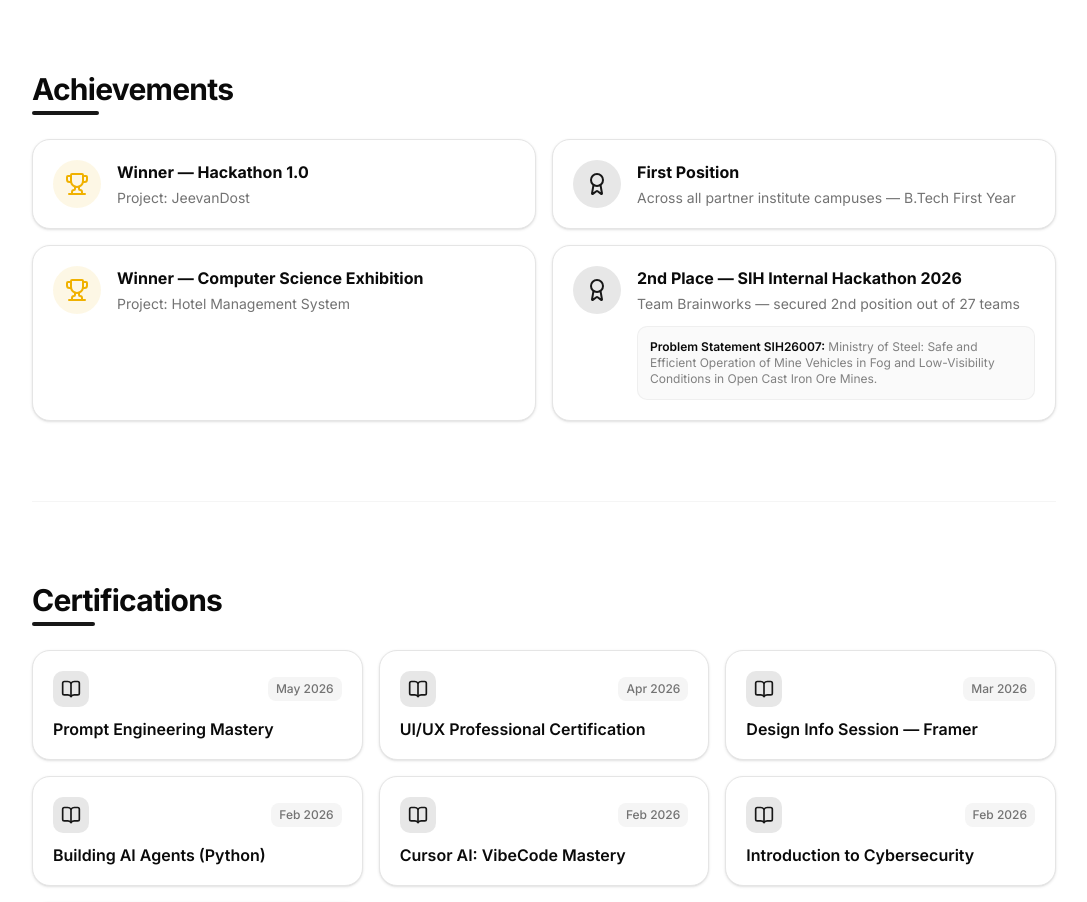
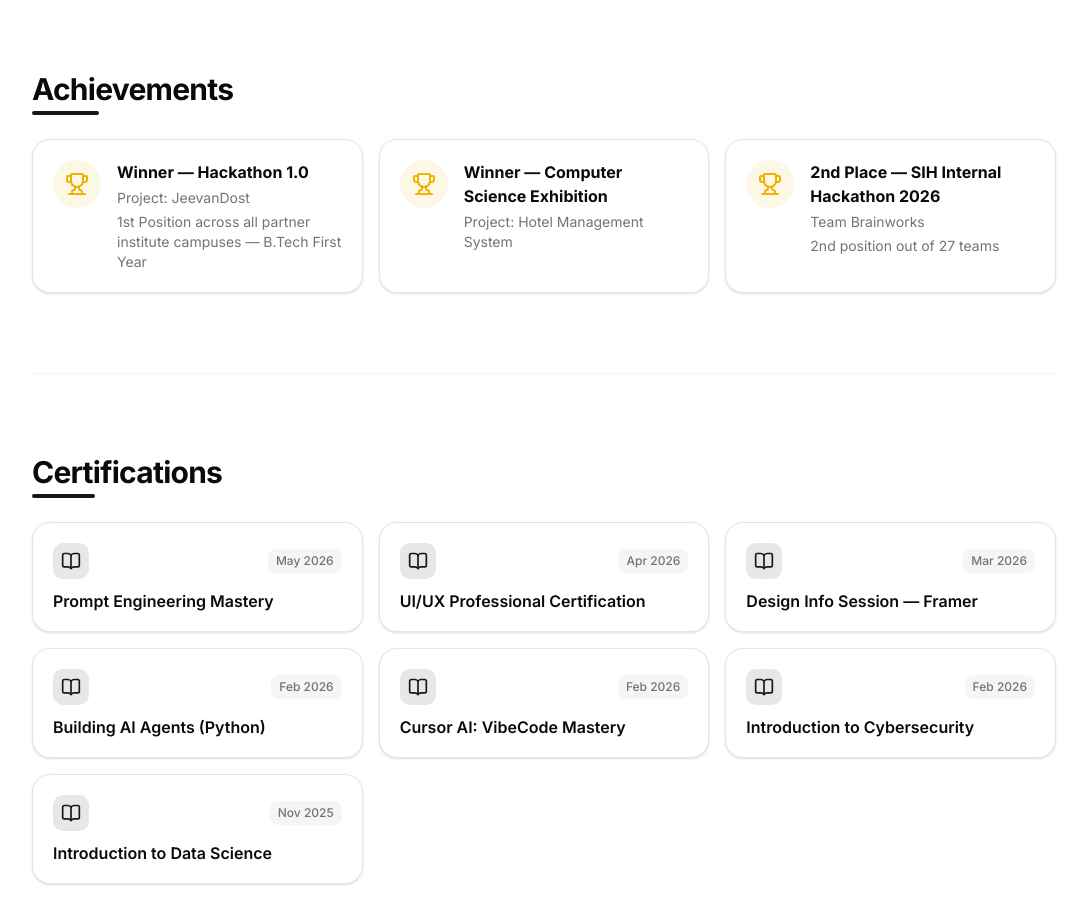
Before and after one commit to manasir747/Portfolio, a Next.js app: page / in a window 1280 px wide. Shown: the part 4360-5262 px from the top of the page, without its empty margins (96-1183 px from the left). Built offline with nearby package versions, Linux system fonts and the light colour scheme.

Commit message:
refactor: update achievements grid layout and refine card details

```diff
--- a/src/app/page.tsx
+++ b/src/app/page.tsx
@@ -399,7 +399,7 @@ export default function Home() {
       <section id="achievements" className="w-full max-w-5xl py-20 border-t border-border/40 scroll-mt-16">
         <FadeIn>
           <SectionHeading title="Achievements" />
-          <div className="grid md:grid-cols-2 gap-4">
+          <div className="grid grid-cols-1 md:grid-cols-2 lg:grid-cols-3 gap-4">
             <div className="flex items-start gap-4 p-5 rounded-2xl border bg-card hover:border-yellow-500/50 hover:shadow-sm transition-all shadow-sm">
               <div className="bg-yellow-500/10 p-3 rounded-full shrink-0">
                 <Trophy className="w-6 h-6 text-yellow-500" />
@@ -407,16 +407,7 @@ export default function Home() {
               <div>
                 <h4 className="font-bold text-foreground">Winner — Hackathon 1.0</h4>
                 <p className="text-muted-foreground text-sm mt-1">Project: JeevanDost</p>
-              </div>
-            </div>
-
-            <div className="flex items-start gap-4 p-5 rounded-2xl border bg-card hover:border-primary/50 hover:shadow-sm transition-all shadow-sm">
-              <div className="bg-primary/10 p-3 rounded-full shrink-0">
-                <Award className="w-6 h-6 text-primary" />
-              </div>
-              <div>
-                <h4 className="font-bold text-foreground">First Position</h4>
-                <p className="text-muted-foreground text-sm mt-1">Across all partner institute campuses — B.Tech First Year</p>
+                <p className="text-muted-foreground text-sm mt-1">1st Position across all partner institute campuses — B.Tech First Year</p>
               </div>
             </div>
 
@@ -430,16 +421,14 @@ export default function Home() {
               </div>
             </div>
 
-            <div className="flex items-start gap-4 p-5 rounded-2xl border bg-card hover:border-primary/50 hover:shadow-sm transition-all shadow-sm md:col-span-2 lg:col-span-1">
-              <div className="bg-primary/10 p-3 rounded-full shrink-0">
-                <Award className="w-6 h-6 text-primary" />
+            <div className="flex items-start gap-4 p-5 rounded-2xl border bg-card hover:border-yellow-500/50 hover:shadow-sm transition-all shadow-sm">
+              <div className="bg-yellow-500/10 p-3 rounded-full shrink-0">
+                <Trophy className="w-6 h-6 text-yellow-500" />
               </div>
               <div>
                 <h4 className="font-bold text-foreground">2nd Place — SIH Internal Hackathon 2026</h4>
-                <p className="text-muted-foreground text-sm mt-1 mb-3">Team Brainworks — secured 2nd position out of 27 teams</p>
-                <div className="text-xs text-muted-foreground/90 bg-secondary/50 p-3 rounded-lg border border-border/50">
-                  <span className="font-semibold text-foreground">Problem Statement SIH26007:</span> Ministry of Steel: Safe and Efficient Operation of Mine Vehicles in Fog and Low-Visibility Conditions in Open Cast Iron Ore Mines.
-                </div>
+                <p className="text-muted-foreground text-sm mt-1">Team Brainworks</p>
+                <p className="text-muted-foreground text-sm mt-1">2nd position out of 27 teams</p>
               </div>
             </div>
           </div>
```
